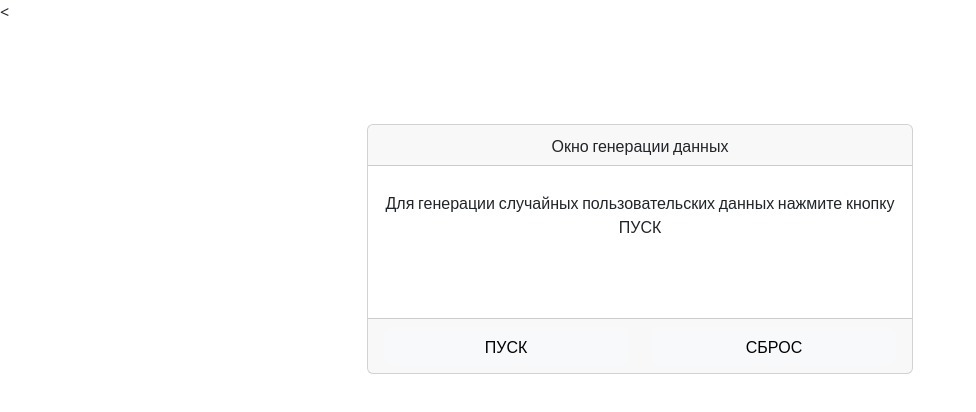
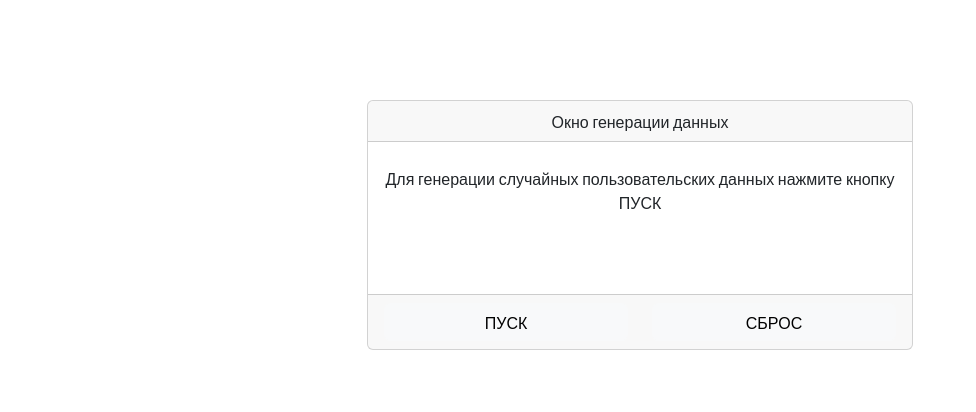
Before and after one commit to KovalevaLuba/task_9.11, a plain HTML site: page index.html in a window 1280 px wide. Shown: the whole page, without its empty margins (0-976 px from the left). Drawn offline with nearby package versions, Linux system fonts and the light colour scheme.

Commit message:
bugs_fixed

```diff
--- a/index.html
+++ b/index.html
@@ -3,7 +3,7 @@
 <head>
     <meta charset="UTF-8">
     <title>Генератор случайных пользователей</title>
-    <<link href="https://cdn.jsdelivr.net/npm/bootstrap@5.3.3/dist/css/bootstrap.min.css" rel="stylesheet" integrity="sha384-QWTKZyjpPEjISv5WaRU9OFeRpok6YctnYmDr5pNlyT2bRjXh0JMhjY6hW+ALEwIH" crossorigin="anonymous">
+    <link href="https://cdn.jsdelivr.net/npm/bootstrap@5.3.3/dist/css/bootstrap.min.css" rel="stylesheet" integrity="sha384-QWTKZyjpPEjISv5WaRU9OFeRpok6YctnYmDr5pNlyT2bRjXh0JMhjY6hW+ALEwIH" crossorigin="anonymous">
     <link href="https://fonts.googleapis.com/css2?family=Oswald:wght@200..700&display=swap" rel="stylesheet">
     <link rel="stylesheet" href="style.css" type="text/css"/>
 </head>
```
